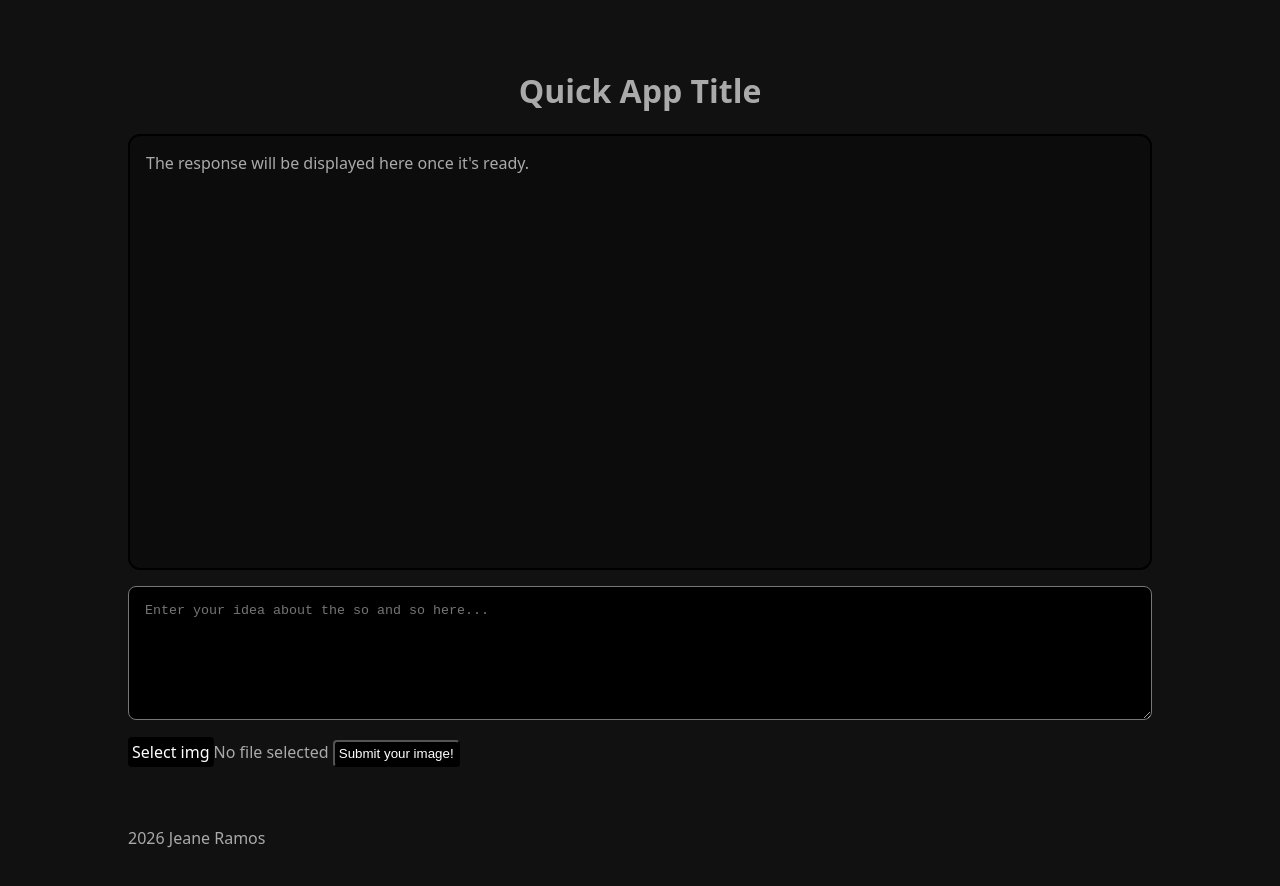
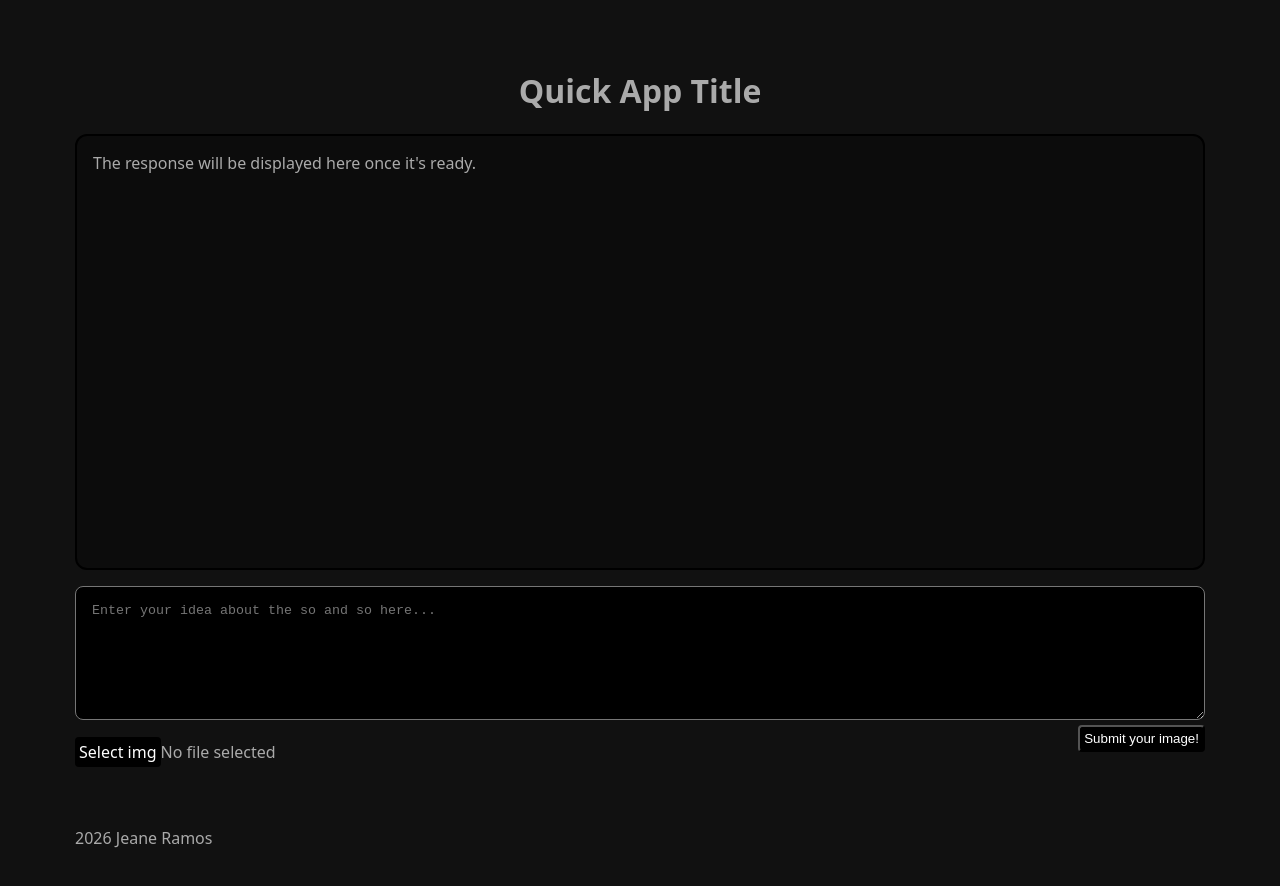
Before and after one commit to jeanbeanie/ai-quick-app, a website: page public/index.html in a window 1280 px wide. Drawn offline with Linux system fonts and the light colour scheme.

Commit message:
float submit button right, layout updates

```diff
--- a/public/index.html
+++ b/public/index.html
@@ -6,7 +6,8 @@
   body {
     background-color: #111;
     color: #aaa;
-    width: 80%;
+    width: 1130px;
+    max-width:100%;
     margin: auto;
     padding: 3rem 0;
     font-family: system-ui;
@@ -43,7 +44,7 @@
   #fileUploadDisplay {display: inline-flex}
   /*hide default ugly file upload btn*/
   #fileUpload {display:none;}
-
+  #submitBtn {float:right;}
   footer {
     margin-top: 2rem;
   }
@@ -71,7 +72,7 @@
           <p id="fileNameLabel">No file selected</p>
         </div>
 
-        <button class="custom-btn" type="submit">Submit your image!</button>
+        <button class="custom-btn" id="submitBtn" type="submit">Submit your image!</button>
       </form>
     </div>
   </body>
```
